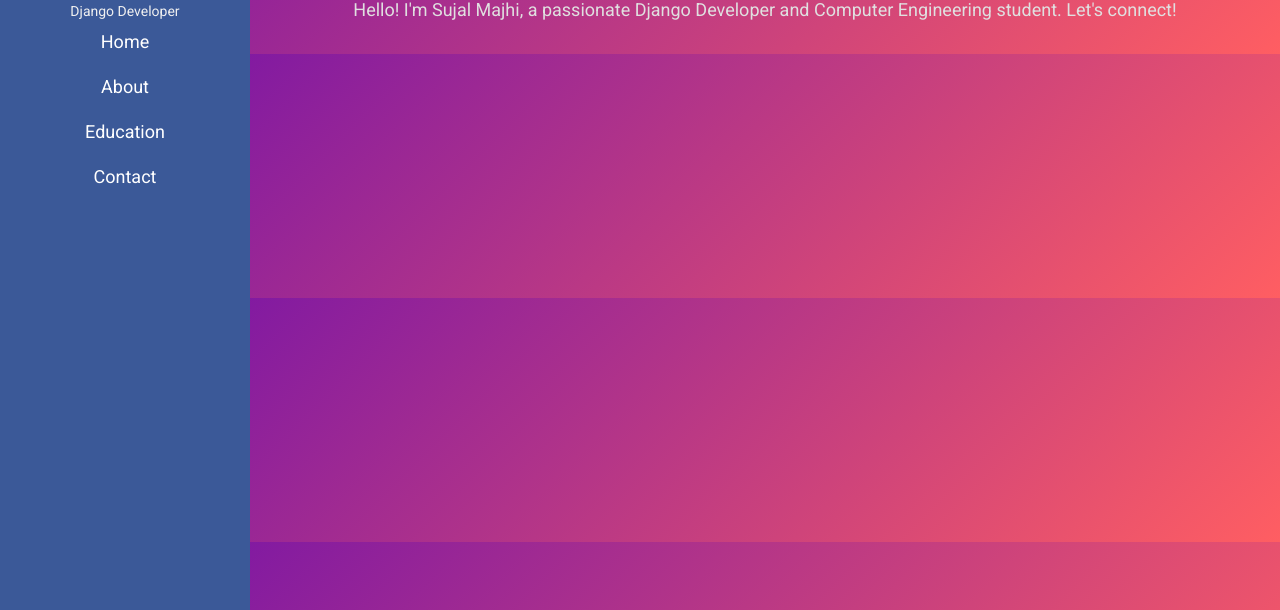
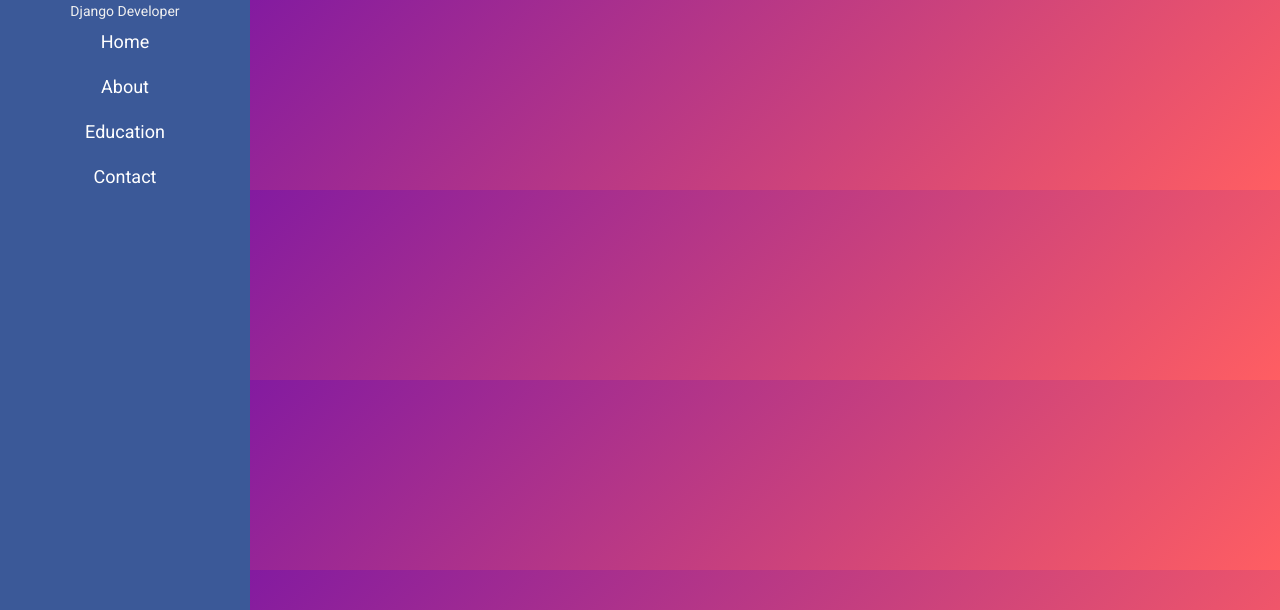
Before and after one commit to sujallmajhi/my_own_portfolio_website, a plain HTML site: page index.html in a window 1280 px wide. Shown: the part 190-800 px from the top of the page. Drawn offline with Linux system fonts and the light colour scheme.

Commit message:
added a feature on website

```diff
--- a/index.html
+++ b/index.html
@@ -30,7 +30,7 @@
         <!-- Home content -->
         <div id="homeContent">
             <h1>Welcome to My Portfolio</h1>
-            <p>Hello! I'm Sujal Majhi, a passionate Django Developer and Computer Engineering student. Let's connect!</p>
+            <!-- <p>Hello! I'm Sujal Majhi, a passionate Django Developer and Computer Engineering student. Let's connect!</p> -->
         </div>
 
         <!-- About content -->
```
